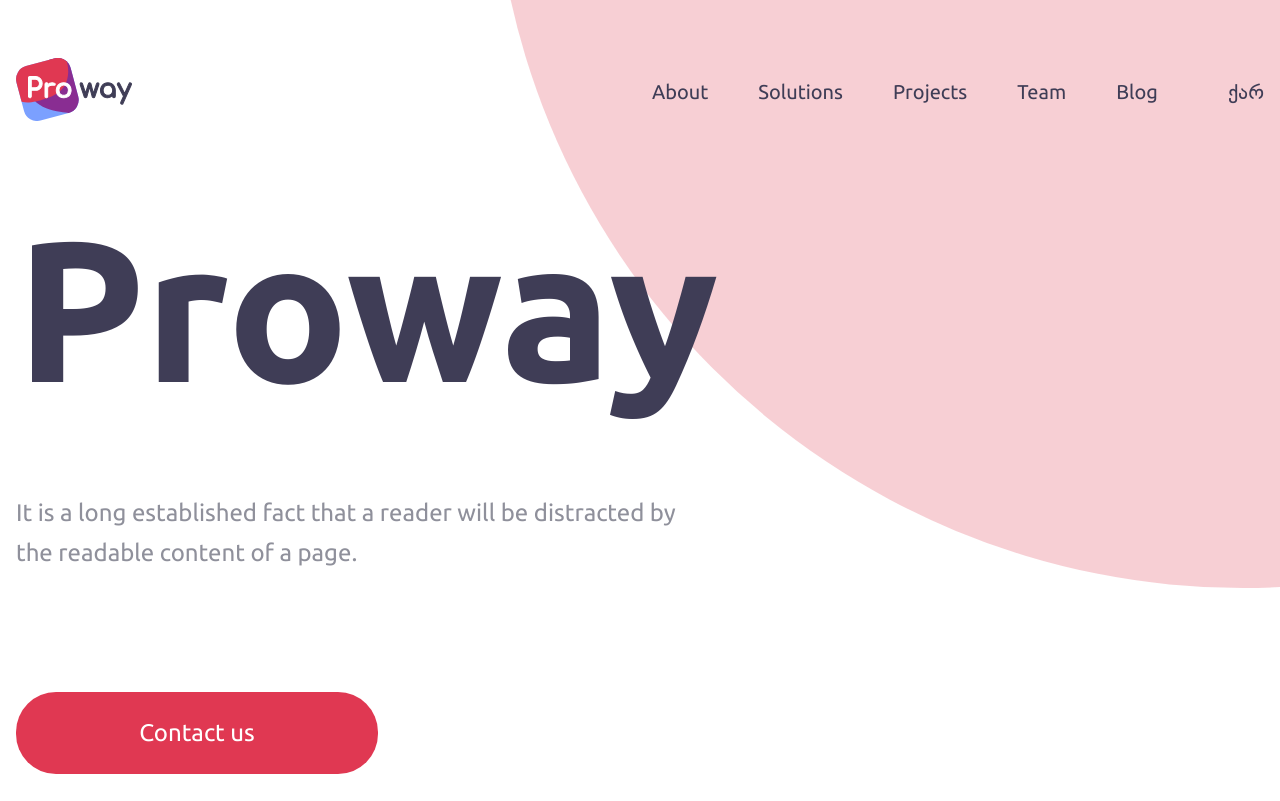
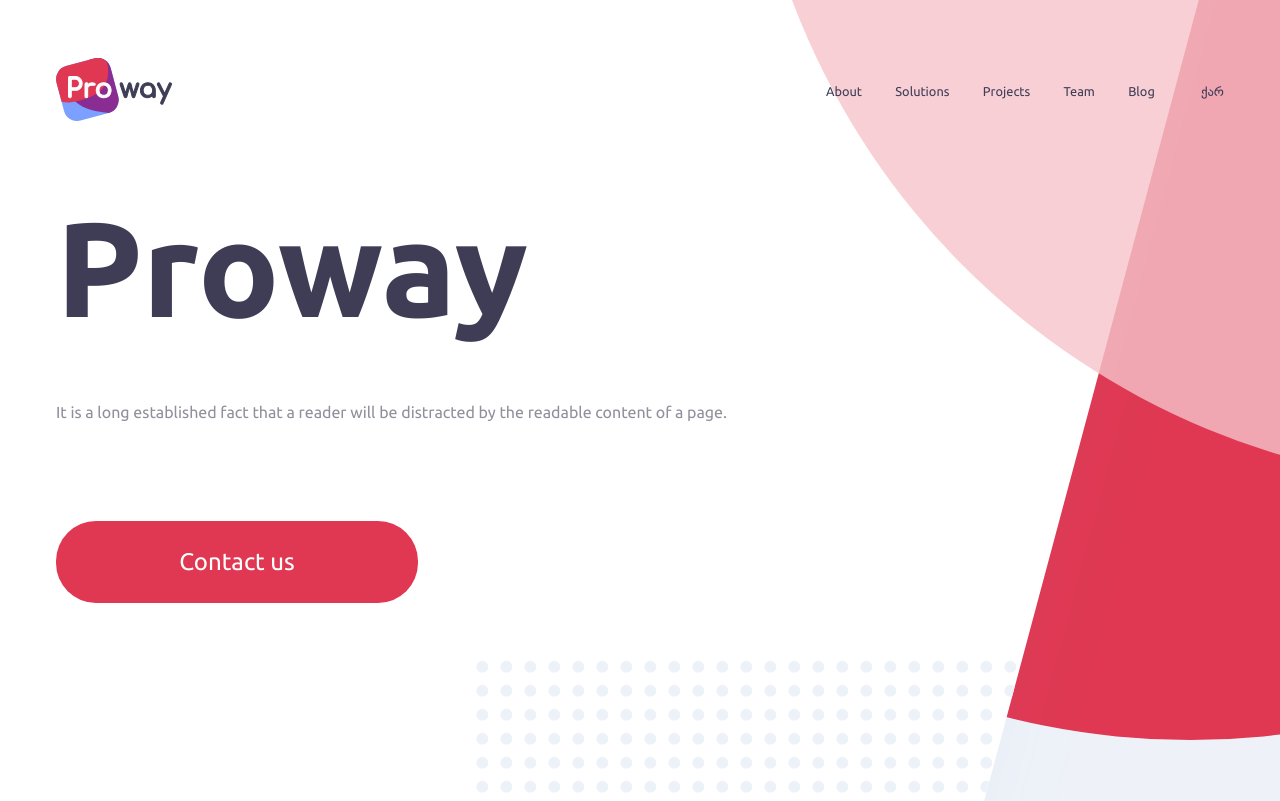
Before and after one commit to gunner2k17/proway, a website: page dist/index.html in a window 1280 px wide. Shown: the top 801 px of the page. Drawn offline with nearby package versions, Linux system fonts and the light colour scheme.

Commit message:
small fixes to font sizes and circled diameters

```diff
--- a/scss/base/_helpers.scss
+++ b/scss/base/_helpers.scss
@@ -7,4 +7,8 @@
   max-width: 1366px;
   padding: 0 1.6rem;
   margin: 0 auto;
+
+  @media (max-width: 1450px) {
+    max-width: 1200px;
+  }
 }
--- a/scss/layout/_header.scss
+++ b/scss/layout/_header.scss
@@ -5,10 +5,6 @@
 
 .header {
   height: 18.3rem;
-  // position: fixed;
-  // left: 0;
-  // right: 0;
-  // top: 0;
   position: relative;
   z-index: 10;
 
@@ -28,17 +24,38 @@
     align-items: center;
 
     &__link {
-      font-size: 20px;
+      // font-size: 2rem;
+      font-size: 1vw;
       font-family: inherit;
+      transition: hover .25s ease-in-out;
 
       & + .nav__link {
-        margin-left: 5rem;
+        // margin-left: 5rem;
+        margin-left: 2.6vw;
+      }
+
+      &:active, &:link {
+
+        &:hover {
+          color: $main-red-color;
+          transition: all .25s ease-in-out;
+        }
       }
     }
   }
 
   &__lang {
-    margin-left: 7rem;
-    font-size: 20px;
+    // margin-left: 7rem;
+    margin-left: 3.6vw;
+    // font-size: 2rem;
+    font-size: 1vw;
+    transition: all .25s ease-in-out;
+
+    &:active, &:link {
+      &:hover {
+        color: $main-red-color;
+        transition: all .25s ease-in-out;
+      }
+    }
   }
 }
--- a/scss/pages/_home.scss
+++ b/scss/pages/_home.scss
@@ -3,10 +3,6 @@
 // -----------------------------------------------------------------------------
 
 .main {
-  // background-image: url(../img/header-path.svg);
-  // background-repeat: no-repeat;
-  // background-position: -94rem -166rem;
-  // width: 100vw;
   height: 1236px;
   position: relative;
 }
@@ -16,22 +12,26 @@
   left: 0;
   right: 0;
   bottom: 0;
-  // z-index: 5;
   &__1 {
     position: absolute;
-    height: 100rem;
-    width: 45rem;
+    height: 200rem;
+    width: 200rem;
     top: 0;
     right: 0;
     overflow: hidden;
     .elem {
       position: absolute;
-      right: -133%;
-      top: -50%;
+      right: -30%;
+      top: -27%;
       height: 150rem;
       width: 150rem;
       border-radius: 50%;
       background-color: $main-red-color;
+
+      @media screen and (max-width: 1440px) {
+        right: -33%;
+        top: -38%;
+      }
     }
   }
 
@@ -51,6 +51,11 @@
       width: 150rem;
       border-radius: 50%;
       background-color: rgba(#f6c3ca, 0.8);
+
+      @media screen and (max-width: 1440px) {
+        right: -119%;
+        top: -169%;
+      }
     }
   }
 
@@ -60,7 +65,13 @@
     height: 100%;
     background-image: url(../img/header-path.svg);
     background-repeat: no-repeat;
-    background-position: -94rem -166rem;
+    // background-position: -94rem -166rem;
+    // background-position: -131rem -166rem;
+    background-position: 82% 90%;
+
+    @media screen and(max-width: 1440px) {
+      background-position: 81% 100%;
+    }
   }
 }
 
@@ -68,16 +79,20 @@
   position: relative;
   z-index: 9;
   &__title {
-    font-size: 20rem;
+    // font-size: 20rem;
+    font-size: 10.5vw;
     font-weight: 700;
   }
 
   &__text {
     color: $text-grey-color;
     max-width: 70rem;
-    font-size: 24px;
+    // font-size: 24px;
+    font-size: 1.25vw;
     line-height: 1.65;
-    margin-top: 6rem;
-    margin-bottom: 12rem;
+    // margin-top: 6rem;
+    margin-top: 6vh;
+    // margin-bottom: 12rem;
+    margin-bottom: 12vh;
   }
 }
```
Also changed, not shown: dist/css/style.css, dist/js/app.js, 1 other file.
